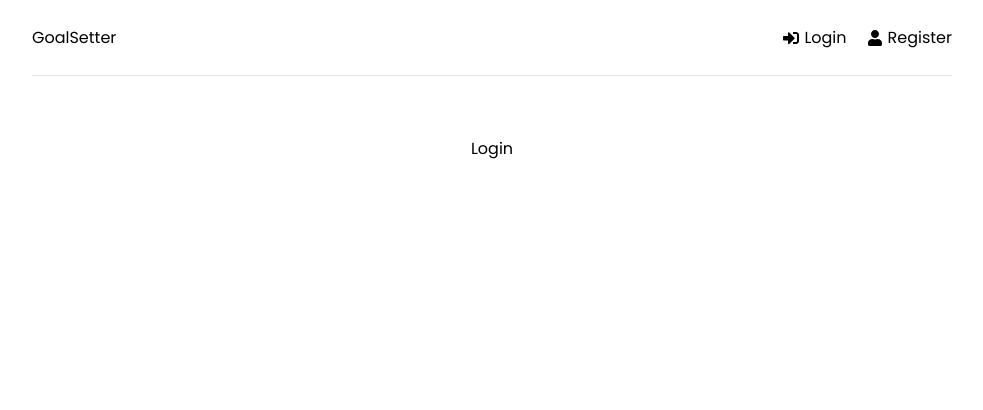
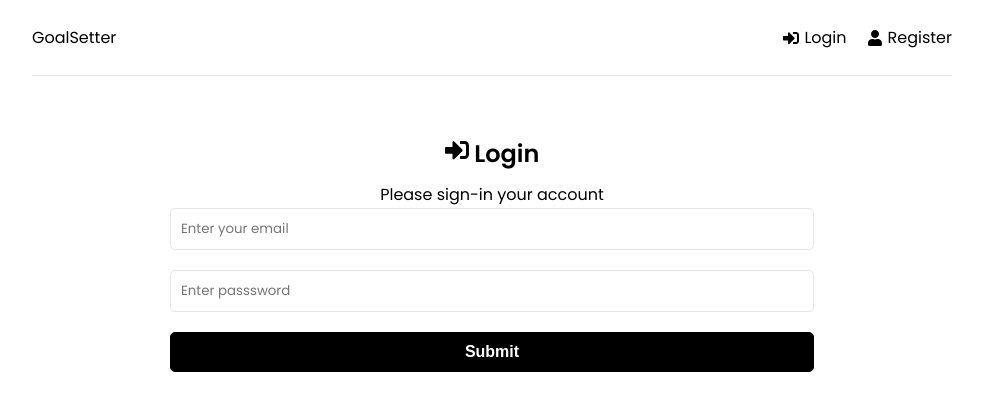
Before and after one commit to DauntlessDev/mern-goals, a React (Create React App) app in the folder frontend/: page /login in a window 1280 px wide. Shown: the top 410 px of the page, without its empty margins (148-1131 px from the left). Built offline with nearby package versions, Linux system fonts and the light colour scheme.

Commit message:
added frontend for login

```diff
--- a/frontend/src/components/Header.jsx
+++ b/frontend/src/components/Header.jsx
@@ -9,7 +9,7 @@
       </div>
       <ul>
         <li>
-          <Link to="/">
+          <Link to="/login">
             <FaSignInAlt /> Login
           </Link>
         </li>
--- a/frontend/src/pages/Login.jsx
+++ b/frontend/src/pages/Login.jsx
@@ -1,5 +1,67 @@
+import { useState, useEffect } from "react";
+import { FaSignInAlt } from "react-icons/fa";
+
 function Login() {
-  return <div>Login</div>;
+  const [formData, setFormData] = useState({
+    email: "",
+    password2: "",
+  });
+
+  const { email, password } = formData;
+
+  const onChange = (e) => {
+    setFormData((prevState) => ({
+      ...prevState,
+      [e.target.name]: e.target.value,
+    }));
+  };
+
+  const onSubmit = (e) => {
+    e.preventDefault();
+  };
+
+  return (
+    <>
+      <section className="Heading">
+        <h1>
+          <FaSignInAlt /> Login
+        </h1>
+        <p>Please sign-in your account</p>
+      </section>
+
+      <section className="form">
+        <form onSubmit={onSubmit}>
+          <div className="form-group">
+            <input
+              type="email"
+              name="form-control"
+              id="email"
+              // name="name"
+              value={email}
+              placeholder="Enter your email"
+              onChange={onChange}
+            />
+          </div>
+          <div className="form-group">
+            <input
+              type="password"
+              name="form-control"
+              id="password"
+              // name="name"
+              value={password}
+              placeholder="Enter passsword"
+              onChange={onChange}
+            />
+          </div>
+          <div className="form-group">
+            <button type="submit" className="btn btn-block">
+              Submit
+            </button>
+          </div>
+        </form>
+      </section>
+    </>
+  );
 }
 
 export default Login;
```
